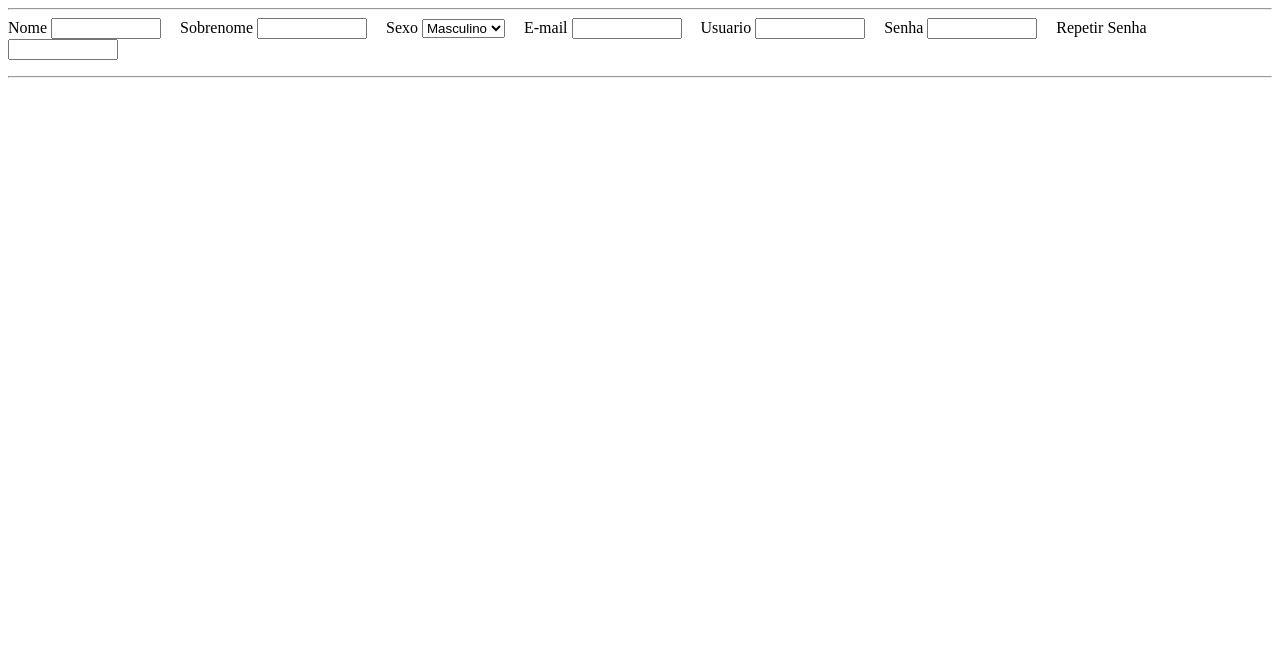
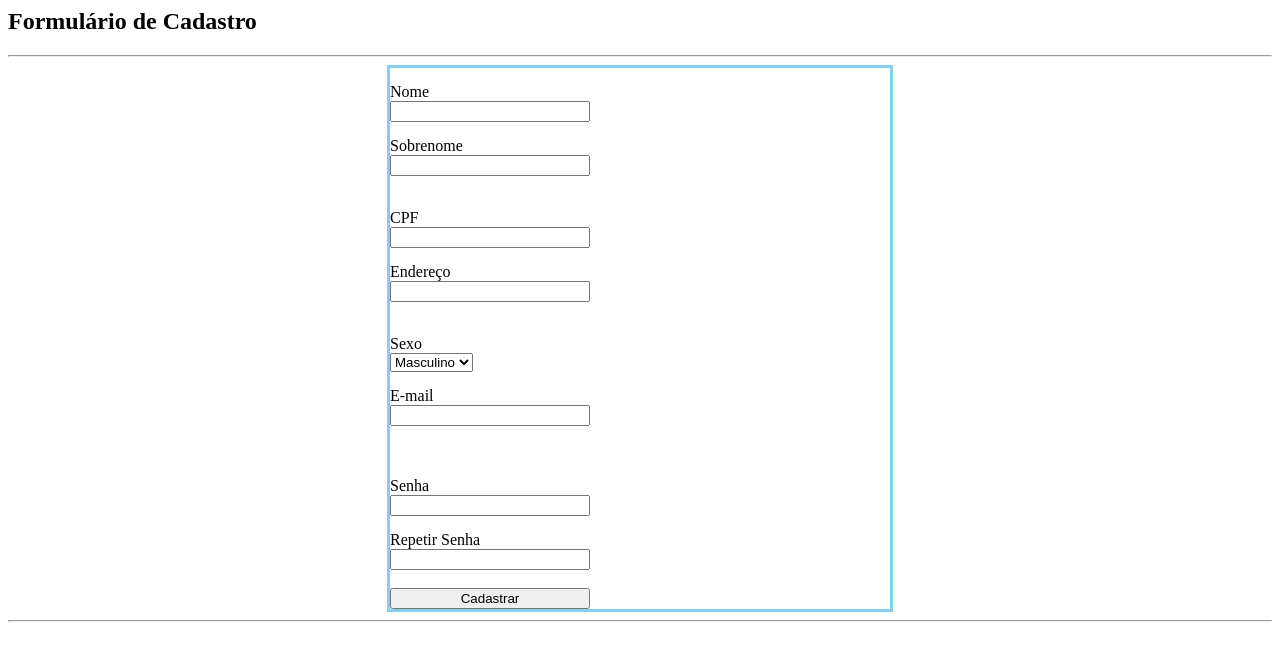
Before and after one commit to jeandantas/Apolo11, a PHP site: page /cadastro.php in a window 1280 px wide. Shown: the top 661 px of the page. Run offline with PHP 8.4, Linux system fonts and the light colour scheme; some web fonts are replaced.

Commit message:
Foram realizadas várias alterações no layout

```diff
--- a/cadastro.php
+++ b/cadastro.php
@@ -3,30 +3,57 @@
 		<title> Tex Produtos Naturais | Para uma Vida Saud�vel </title>
                 <meta http-equiv="Content-Type" content="text/html;charset=UTF-8">
 		<link href='http://fonts.googleapis.com/css?family=Stalinist+One' rel='stylesheet' type='text/css'>
-		<style type = "text/css">
-                    input, select{
-                        margin-right: 15px;
-                    }
-                    input{
-                        width: 110px;
-                    }
-		</style>
+                <link rel="stylesheet" type="text/css" href="css/cadastro.css">
 	</head>
 	<body>
+            <h2>Formulário de Cadastro</h2>
             <hr>
             <form method="POST" action="prcessaCadastro">
-                <label> Nome </label> <input type ="text" name ="nome">
-                <label> Sobrenome </label> <input type ="text" name ="sobrenome">
+
+                <label> Nome </label>
+                <input type ="text" name ="nome">
+
+
+
+                <label> Sobrenome </label>
+                <input type ="text" name ="sobrenome">
+
+                <br>
+
+                <label> CPF </label>
+                <input type ="text" name ="login">
+
+
+
+                <label> Endereço </label>
+                <input type ="text" name ="endereco">
+
+                <br>
+
                 <label> Sexo </label>
                 <select>
                     <option> Masculino </option>
                     <option> Feminino </option>
                     <option> Indeciso </option>
                 </select>
-                <label> E-mail </label> <input type ="text" name ="email">
-                <label> Usuario </label> <input type ="text" name ="login">
-                <label> Senha </label> <input type ="password" name ="senha">
-                <label> Repetir Senha </label> <input type ="password" name ="rsenha">
+
+
+
+                <label> E-mail </label>
+                <input type ="text" name ="email"> <br>
+
+                <br>
+
+                <label> Senha </label>
+                <input type ="password" name ="senha">
+
+
+
+                <label> Repetir Senha </label>
+                <input type ="password" name ="rsenha">
+
+                <br>
+                <input type="submit" name="Submit"  value="Cadastrar" />
             </form>
             <hr>
 	</body>
--- a/contato.php
+++ b/contato.php
@@ -1,7 +1,7 @@
 <html>
     <head>
         <title> Standard Document </title>
-        <link rel="stylesheet" type="text/css" href="standard.css">
+        <link rel="stylesheet" type="text/css" href="css/standard.css">
     </head>
     <body>
         <div class = "principal">
--- /dev/null
+++ b/css/cadastro.css
@@ -0,0 +1,27 @@
+/*
+    Document   : cadastro
+    Created on : 25/09/2013, 17:13:21
+    Author     : Teixeira
+    Description:
+        Purpose of the stylesheet follows.
+*/
+
+form{
+    border-style: solid;
+    width: 500px;
+    border-color: Skyblue;
+    margin: 0 auto;
+}
+
+input, select, label{
+    display: block;
+    position: relative;
+}
+
+label{
+    margin-top: 15px;
+}
+
+input{
+    width: 200px;
+}
--- a/escritorio.php
+++ b/escritorio.php
@@ -1,8 +1,8 @@
 <html>
 	<head>
 		<title> Standard Document </title>
-		<link rel="stylesheet" type="text/css" href="standard.css">
-                <link rel="stylesheet" type="text/css" href="escritorio.css">
+		<link rel="stylesheet" type="text/css" href="css/standard.css">
+                <link rel="stylesheet" type="text/css" href="css/escritorio.css">
 	</head>
 	<body>
 		<div class = "principal">
--- a/index.php
+++ b/index.php
@@ -2,7 +2,7 @@
     <head>
             <title> Tex Produtos Naturais | Para uma Vida Saudável </title>
             <link href='http://fonts.googleapis.com/css?family=Stalinist+One' rel='stylesheet' type='text/css'>
-            <link rel="stylesheet" type="text/css" href="standard.css">
+            <link rel="stylesheet" type="text/css" href="css/standard.css">
             <style type = "text/css">
                     #imagens img{
                                     border-radius: 20px;
--- a/produtos.php
+++ b/produtos.php
@@ -2,7 +2,7 @@
     <head>
         <title> Tex Produtos Naturais | Para uma Vida Saudável </title>
         <link href='http://fonts.googleapis.com/css?family=Stalinist+One' rel='stylesheet' type='text/css'>
-        <link rel="stylesheet" type="text/css" href="standard.css">
+        <link rel="stylesheet" type="text/css" href="css/standard.css">
         <style type = "text/css">
             #texto	{
                             width: 700px;
--- a/sobre.html
+++ b/sobre.html
@@ -1,7 +1,7 @@
 <html>
     <head>
         <title> Tex Produtos Naturais | Para uma Vida Saudável </title>
-        <link rel="stylesheet" type="text/css" href="standard.css">
+        <link rel="stylesheet" type="text/css" href="css/standard.css">
     </head>
     <body>
         <div class = "principal">
```
Also changed, not shown: css/escritorio.css (renamed from escritorio.css), css/standard.css (renamed from standard.css).
